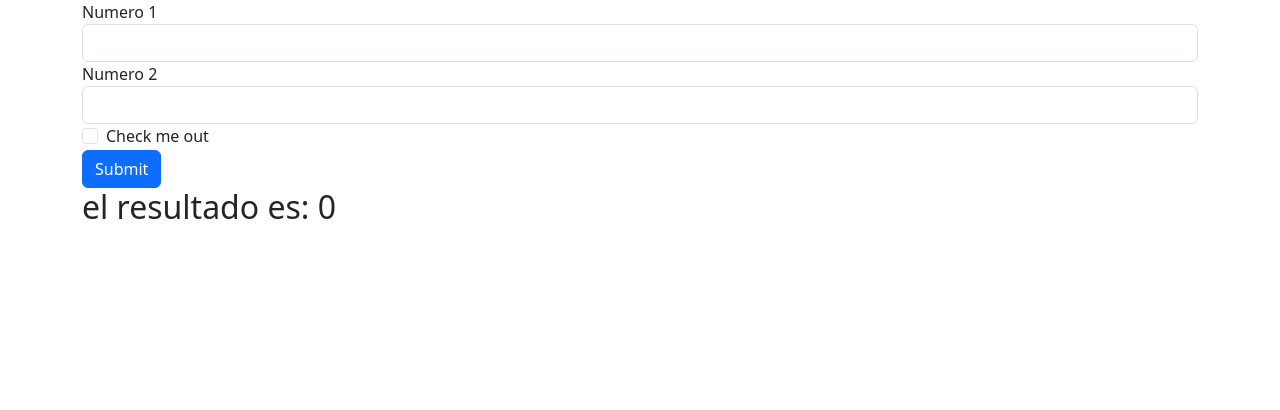
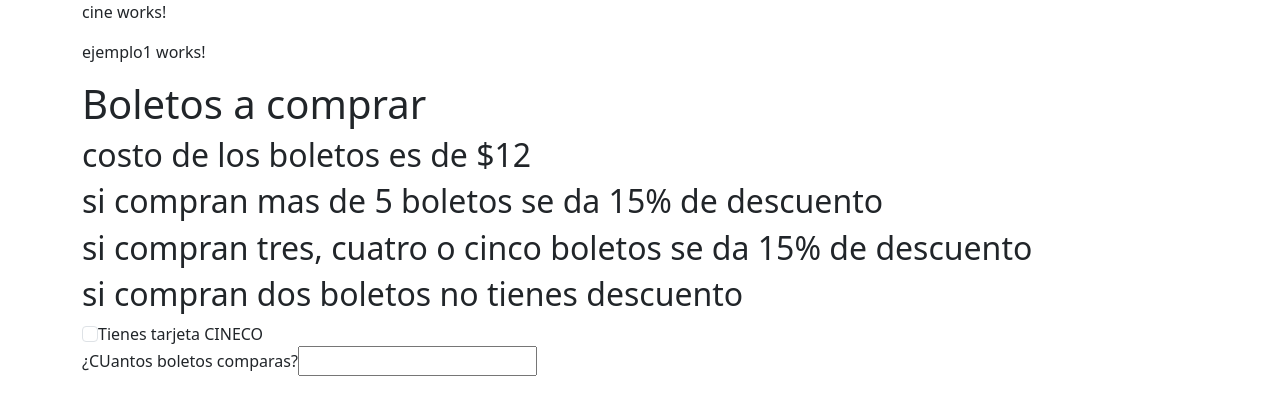
Before and after one commit to IEVN1003-19002238/basesAngular, an Angular app: page / in a window 1280 px wide. Shown: the top 410 px of the page. Built offline with nearby package versions, Linux system fonts and the light colour scheme.

Commit message:
20/09/2024 ejemplo1

```diff
--- a/src/app/app.component.html
+++ b/src/app/app.component.html
@@ -6,9 +6,13 @@
 
     <hr>
 
-    <app-product-list></app-product-list> -->
+    <app-product-list></app-product-list>
 
     <app-operas-bas></app-operas-bas>
 
+    <app-ejemplo1></app-ejemplo1>-->
+
+    <app-cine></app-cine>
+
   </div>
 </div>
--- /dev/null
+++ b/src/app/formularios/cine/cine.component.html
@@ -0,0 +1,24 @@
+<p>cine works!</p>
+
+<p>ejemplo1 works!</p>
+<div>
+
+    <h1>Boletos a comprar</h1>
+    <h2>costo de los boletos es de $12</h2>
+    <h2>si compran mas de 5 boletos se da 15% de descuento</h2>
+    <h2>si compran tres, cuatro o cinco boletos se da 15% de descuento</h2>
+    <h2>si compran dos boletos no tienes descuento</h2>
+
+    <input type="checkbox" class="form-check-input" id="cineco">
+    <label  for="exampleCheck1">Tienes tarjeta CINECO</label>
+
+    <form [formGroup]="formulario">
+        <div>
+            <label for="">¿CUantos boletos comparas?</label>
+            <input formControlName="numero1" type="number">
+        </div>
+
+
+
+    </form>
+</div>
--- /dev/null
+++ b/src/app/formularios/cine/cine.component.ts
@@ -0,0 +1,26 @@
+import { Component } from '@angular/core';
+import { FormGroup, FormControl, Validators } from '@angular/forms';
+
+@Component({
+  selector: 'app-cine',
+  templateUrl: './cine.component.html',
+  styleUrl: './cine.component.css'
+})
+export class CineComponent {
+  formulario!:FormGroup;
+  resultado!:number;
+  constructor() { }
+  ngOnInit(): void {
+    this.formulario = new FormGroup({
+      numero1: new FormControl('', Validators.required),
+      numero2: new FormControl('', Validators.required),
+
+    });
+  }
+multNumeros():void{
+  let numero1=this.formulario.get('numero1')?.value;
+  let numero2=this.formulario.get('numero2')?.value;
+  this.resultado=numero1*numero2;
+}
+
+}
--- /dev/null
+++ b/src/app/formularios/ejemplo1/Ejemplo1Component.ts
@@ -0,0 +1,26 @@
+import { Component, OnInit } from '@angular/core';
+import { FormGroup, FormControl, Validators } from '@angular/forms';
+
+@Component({
+  selector: 'app-ejemplo1',
+  templateUrl: './ejemplo1.component.html',
+  styleUrl: './ejemplo1.component.css'
+})
+export class Ejemplo1Component implements OnInit{
+  formulario!:FormGroup;
+  resultado!:number;
+  constructor() { }
+  ngOnInit(): void {
+    this.formulario = new FormGroup({
+      numero1: new FormControl('', Validators.required),
+      numero2: new FormControl('', Validators.required),
+
+    });
+  }
+multNumeros():void{
+  let numero1=this.formulario.get('numero1')?.value;
+  let numero2=this.formulario.get('numero2')?.value;
+  this.resultado=numero1*numero2;
+}
+
+}
--- /dev/null
+++ b/src/app/formularios/ejemplo1/ejemplo1.component.html
@@ -0,0 +1,19 @@
+<p>ejemplo1 works!</p>
+<div>
+
+    <h1>Multiplica 2 numero</h1>
+    <form [formGroup]="formulario">
+        <div>
+            <label for="">primer numero</label>
+            <input formControlName="numero1" type="number">
+        </div>
+
+        <div>
+            <label for="">segundo numero</label>
+            <input formControlName="numero2" type="number">
+        </div>
+
+        <button (click)="multNumeros()" type="submit">Multiplicar</button>
+        <p>Resultado: {{resultado}}</p>
+    </form>
+</div>
--- a/src/app/formularios/operas-bas/operas-bas.component.html
+++ b/src/app/formularios/operas-bas/operas-bas.component.html
@@ -9,10 +9,7 @@
           <label for="exampleInputPassword1">Numero 2</label>
           <input type="number" class="form-control" [(ngModel)]="num2" name="num2" >
         </div>
-        <div class="form-check">
-          <input type="checkbox" class="form-check-input" id="exampleCheck1">
-          <label class="form-check-label" for="exampleCheck1">Check me out</label>
-        </div>
+
         <button  (click)="sumar()" type="submit" class="btn btn-primary">Submit</button>
       </form>
 
```
Also changed, not shown: src/app/app.module.ts (+8 -3 lines), src/app/formularios/cine/cine.component.css (added), src/app/formularios/ejemplo1/ejemplo1.component.css (added), 1 other file (tests, documents, lock files or other folders).
